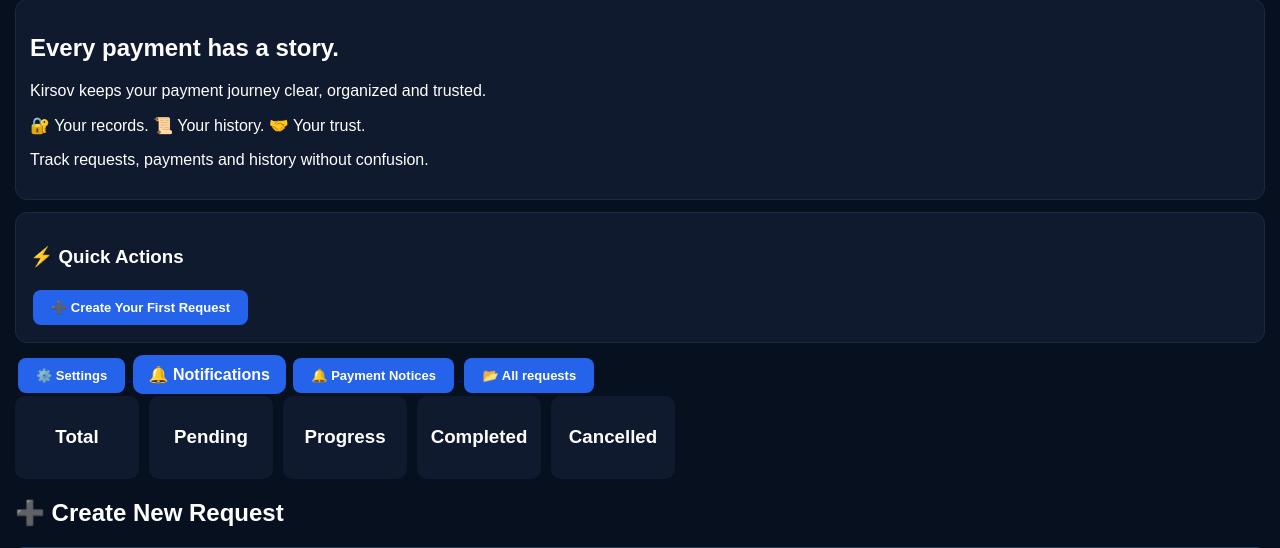
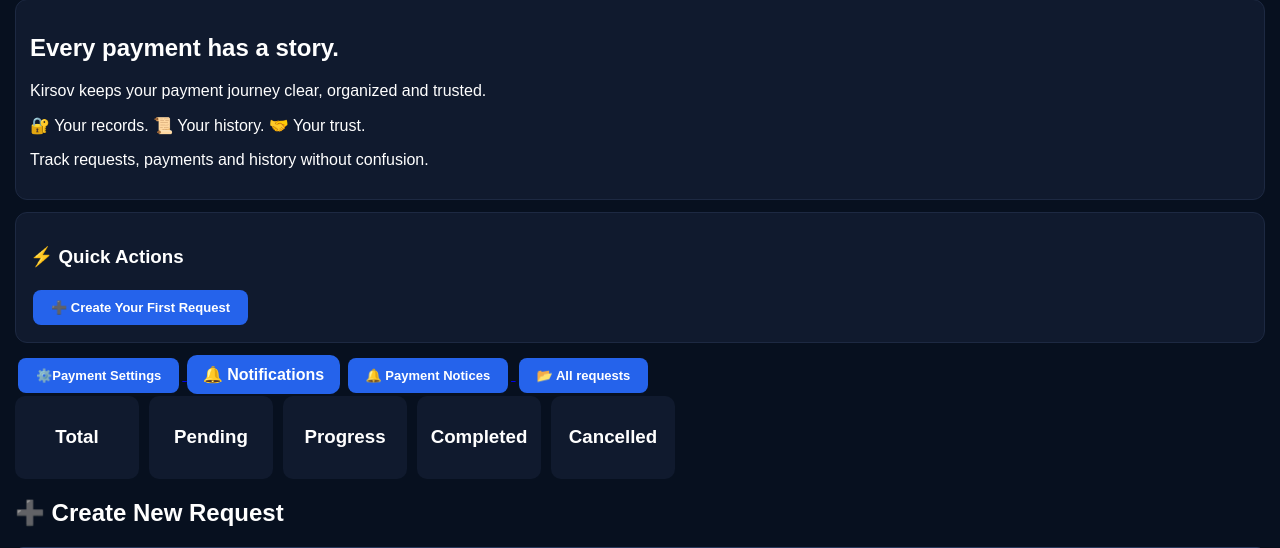
Before and after one commit to ruhanisovana/Kirsov, a Flask app: template templates/index.html in a window 1280 px wide. Shown: the part 116-664 px from the top of the page. Run offline with Flask 3, Linux system fonts and the light colour scheme; the template is opened without the code that fills it, so the values that code supplies are empty; parts of the project's set-up code (start-up, migrations or seed data) failed here and were passed over; some libraries are stand-ins or nearby versions.

Commit message:
Update index.html

```diff
--- a/templates/index.html
+++ b/templates/index.html
@@ -20,8 +20,8 @@ Track requests, payments and history without confusion.
 </a>
 
 </div>
-    <a href="/settings">
-    <button type="submit">⚙️ Settings</button>
+    <a href="/payment_settings">
+    <button type="submit">⚙️Payment Settings</button>
     </a>
 
 <a href="/notifications" class="notification-btn">
```
